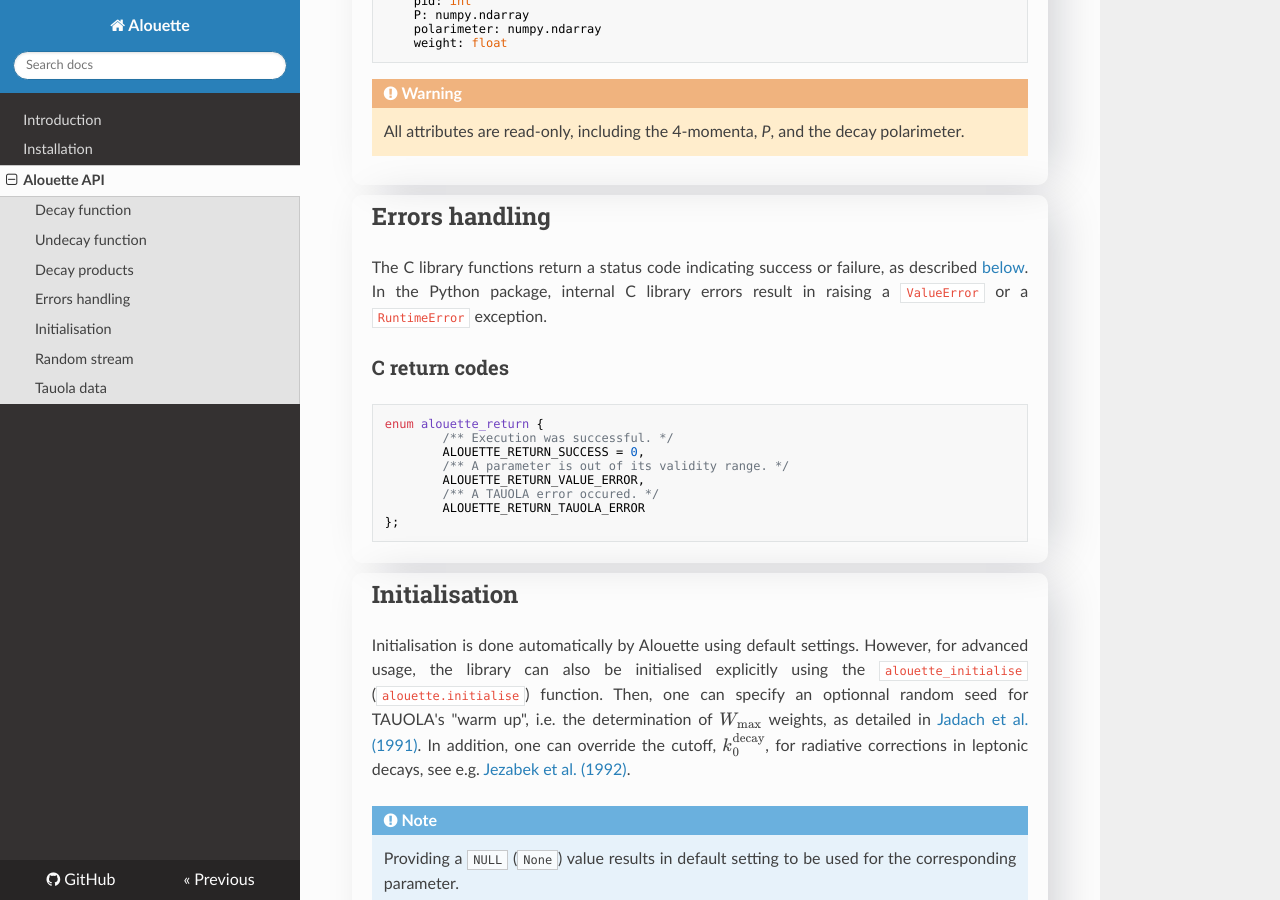
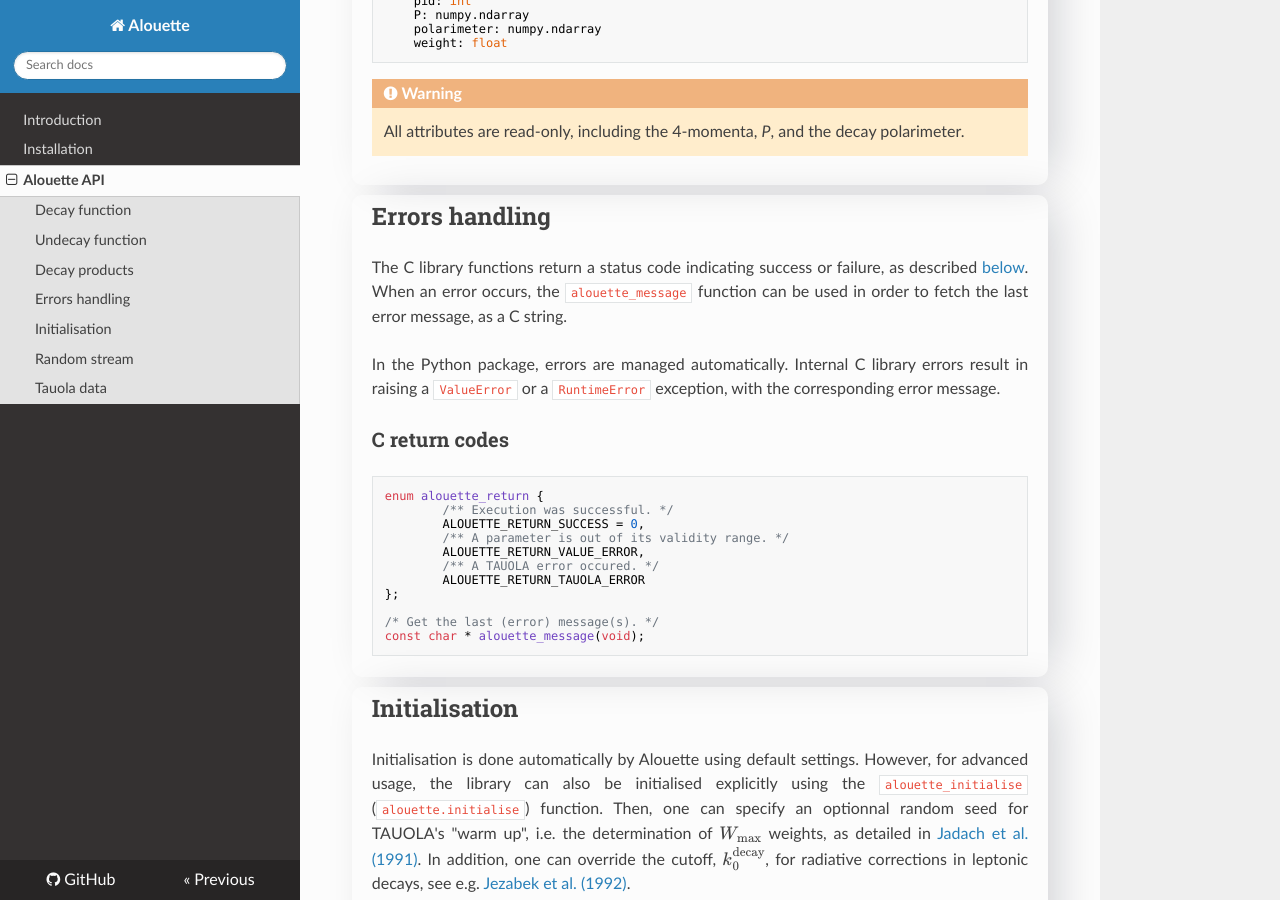
Before and after one commit to niess/alouette, an MkDocs documentation site: the page built from docs/docs/api.md, in a window 1280 px wide and 900 px high, scrolled down 3080 px. Built offline with MkDocs 1.6.1, drawn with Linux system fonts in a browser that asks for light colours; nearby versions of some CDN libraries; formulas are drawn with MathJax 3.

````diff
--- a/docs/docs/api.md
+++ b/docs/docs/api.md
@@ -173,8 +173,13 @@
 ## Errors handling
 
 The C library functions return a status code indicating success or failure, as
-described [below](#c-return-codes). In the Python package, internal C library
-errors result in raising a `ValueError` or a `RuntimeError` exception.
+described [below](#c-return-codes). When an error occurs, the `alouette_message`
+function can be used in order to fetch the last error message, as a C string.
+{: .justify}
+
+In the Python package, errors are managed automatically. Internal C library
+errors result in raising a `ValueError` or a `RuntimeError` exception, with
+the corresponding error message.
 {: .justify}
 
 ### C return codes
@@ -188,6 +193,9 @@
         /** A TAUOLA error occured. */
         ALOUETTE_RETURN_TAUOLA_ERROR
 };
+
+/* Get the last (error) message(s). */
+const char * alouette_message(void);
 ```
 </div>
 
````
Also changed, not shown: 1 other file.
